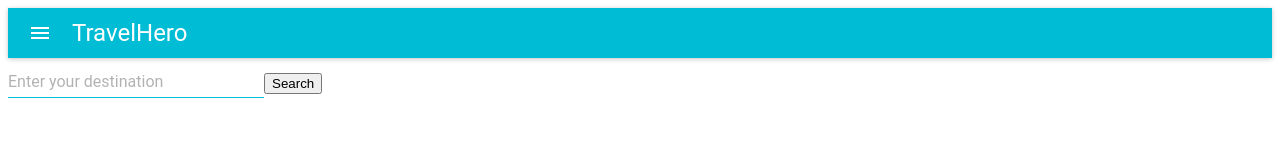
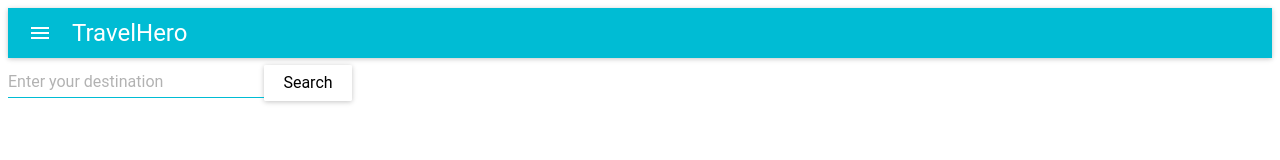
Before and after one commit to rksquared/greenfield, a React app: page /search in a window 1280 px wide. Shown: the top 160 px of the page. Built offline with nearby package versions, Linux system fonts and the light colour scheme; the HTML template or start-up script is replaced by a standard one.

Commit message:
Additional styling

```diff
--- a/react-client/src/components/Search.jsx
+++ b/react-client/src/components/Search.jsx
@@ -3,6 +3,7 @@ import axios from 'axios';
 import {Card, CardActions, CardHeader, CardMedia, CardTitle, CardText} from 'material-ui/Card';
 import FlatButton from 'material-ui/FlatButton';
 import AppBar from 'material-ui/AppBar';
+import RaisedButton from 'material-ui/RaisedButton';
 import TextField from 'material-ui/TextField';
 // import MaterialButton from './MaterialButton';
 
@@ -89,7 +90,7 @@ class Search extends React.Component {
 							 type="text"
 							 value={this.state.address}
 							 onChange={this.handleAddressState}/>
-				<button onClick={() => {this.fetchClosestPlaces()}}>Search</button>
+				<RaisedButton onClick={() => {this.fetchClosestPlaces()}}>Search</RaisedButton>
 			</div>
 		)
 	}
```
